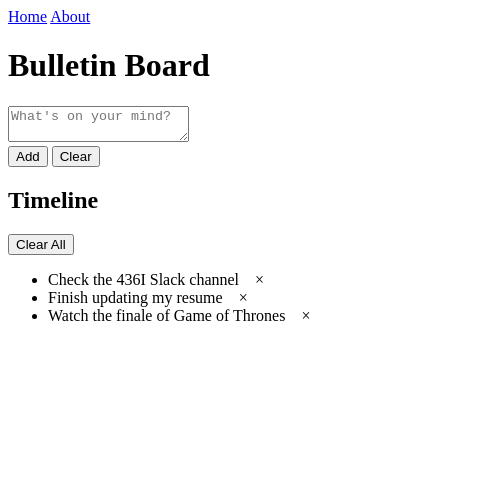
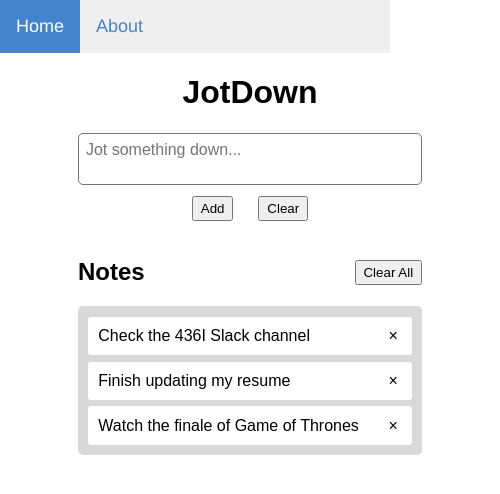
Before and after one commit to lbisceglia/436i-assignment1, a plain HTML site: page index.html in a window 390 px wide. Shown: the whole page, 500 px wide, since content can reach past the window. Drawn offline with Linux system fonts and the light colour scheme.

Commit message:
responsive design; bug discovered on ul word wrap

```diff
--- a/assets/scripts/main.js
+++ b/assets/scripts/main.js
@@ -20,6 +20,10 @@ function postBulletin() {
   clearMessageBox();
 }
 
+function clearBulletins() {
+  document.getElementById("bulletins").innerHTML = "";
+}
+
 function addClearBox(li) {
   let span = document.createElement("SPAN");
   let txt = document.createTextNode("\u00D7");
@@ -34,10 +38,6 @@ function addClearBox(li) {
   li.appendChild(span);
 }
 
-function clearBulletins() {
-  document.getElementById("bulletins").innerHTML = "";
-}
-
 function makeList() {
   let bulletins = JSON.parse(DEFAULT_MSG);
   let arr = bulletins["bulletins"];
@@ -47,18 +47,6 @@ function makeList() {
     li.innerHTML = arr[i];
     addClearBox(li);
 
-    // let span = document.createElement("SPAN");
-    // let txt = document.createTextNode("\u00D7");
-    // span.className = "close";
-    // span.appendChild(txt);
-    //
-    // span.onclick = function() {
-    //   let div = this.parentElement;
-    //   div.style.display = "none";
-    // }
-    //
-    // li.appendChild(span);
-
     document.getElementById("bulletins").appendChild(li);
   }
 }
--- a/assets/styles/styles.css
+++ b/assets/styles/styles.css
@@ -1,18 +1,26 @@
-/* * {
+* {
   box-sizing: border-box;
 }
 
 body {
-  background-color: #EFEFEF;
+  background-color: #FFFFFF;
   font-family: Arial, Helvetica, sans-serif;
   margin: 0;
 }
 
+.active {
+  color: white;
+  background-color: #D9D9D9;
+}
+
 .nav {
-  background-color: #A9A9A9;
+  background-color: #EFEFEF;
+  color: #4484CE;
   overflow: hidden;
   display: flex;
   width: 100%;
+  position: sticky;
+  top: 0;
 }
 
 .nav a {
@@ -20,20 +28,65 @@ body {
   text-align: center;
   text-decoration: none;
   font-family: Helvetica;
+  font-size: 18px;
+  color: #4484CE;
+  transition: 0.5s;
+}
+
+.nav a:hover {
+  background-color: #4484CE;
+  color: white;
 }
 
 ul {
   list-style-type: none;
   margin: 0;
   padding: 1%;
-  height: 250px;
+  min-height: 25px;
+  max-height: 200px;
+  overflow-x: auto;
   overflow-y: auto;
   text-align: justify;
+  background-color: #D9D9D9;
+  border-radius: 5px;
+}
+
+ul li {
+  background: #FFFFFF;
+  padding: 3%;
+  margin: 2%;
+  align-items: center;
+  border-radius: 3px;
+  word-wrap: break-word;
+}
+
+.close {
+  float: right;
+  padding-left: 4px;
+  padding-right: 4px;
+}
+
+.close:hover {
+  background-color: #4484CE;
+  color: white;
 }
 
 input:hover {
-  background-color: #FF3B3F;
+  background-color: #4484CE;
   color: #FFFFFF;
+}
+
+input[type=button] {
+  padding: 1%;
+  padding-left: 2%;
+  padding-right: 2%;
+}
+
+.box-buttons input[type=button] {
+  margin-top: 2%;
+  margin-left: 3%;
+  margin-right: 3%;
+  margin-bottom: 5%;
 }
 
 textarea {
@@ -44,19 +97,20 @@ textarea {
   color: #535B60;
   resize: none;
   text-indent: 0;
+  border-radius: 5px;
 }
-/*
-#buttons {
-  justify-content: center;
-} */
 
 
-/* .flex-container {
+.flex-container {
   display: flex;
   flex-direction: column;
   justify-content: center;
-  max-width: 500px;
+  min-width: 500px;
   margin:0px auto;
+  margin-bottom: 50px;
+  padding-left: 20%;
+  padding-right: 20%;
+  flex-wrap: wrap-reverse;
 }
 
 .flex-container > div {
@@ -65,63 +119,23 @@ textarea {
   width: 100%;
 }
 
-#timeline div {
+#timeline {
   display: inline-flex;
-  justify-content: center;
+  flex-direction: row;
+  justify-content: space-between;
   position: relative;
-} */
-
-.close {
-  /* position: absolute;
-  right: 0;
-  top: 0; */
-  padding: 12px 16px 12px 16px;
 }
 
-.close:hover {
-  background-color: #f44336;
-  color: white;
-}
-
-/* div {
+div {
   display: inline-block;
   text-align: center;
   align-items: center;
 }
 
-/* #primary-menu a {
-  font-family: Helvetica;
-  text-decoration: none;
-} */
-
-/* #nav a {
-  padding: 16px;
-  color: #4484CE;
-  background-color: #FFFFFF;
-  text-align: center;
-  text-
-  text-decoration: none;
-  border-right: 1px solid #D9D9D9
-} */
-/*
-
-h1 {
-  font-family: Arial;
-  color: red;
+p {
+  text-align: left;
 }
 
-nav {
-  margin: 0;
-  padding: 0;
-  font-family: sans-serif;
+img {
+  border-radius: 50%;
 }
-
-nav a:hover {
-  color: #4484CE;
-  background-color: #D9D9D9;
-}
-
-.active {
-  color: white;
-  background-color: #4484CE;
-}
--- a/index.html
+++ b/index.html
@@ -6,7 +6,7 @@
     <link rel="stylesheet" href="assets/styles/styles.css">
     <link rel="icon" href="favicon.ico" type="image/x-icon" />
     <script type="text/javascript" src="assets/scripts/main.js"></script>
-    <title>Bulletin</title>
+    <title>JotDown</title>
   </head>
 
   <body>
@@ -17,20 +17,20 @@
 
       <div class="flex-container">
         <div>
-          <h1>Bulletin Board</h1>
+          <h1>JotDown</h1>
         </div>
 
         <div>
-          <textarea id="msg-box" placeholder="What's on your mind?"></textarea>
+          <textarea id="msg-box" placeholder="Jot something down..."></textarea>
         </div>
 
-        <div>
+        <div class = "box-buttons">
           <input type="button" value="Add" onclick=postBulletin()>
           <input type="button" value="Clear" onclick=clearMessageBox()>
         </div>
 
           <div id = "timeline">
-          <h2>Timeline</h2>
+            <h2>Notes</h2>
             <input type="button" value="Clear All" onclick=clearBulletins()>
           </div>
 
```
Also changed, not shown: about.html (+8 -9 lines). Lines whose indentation alone changed are shown as unchanged.
